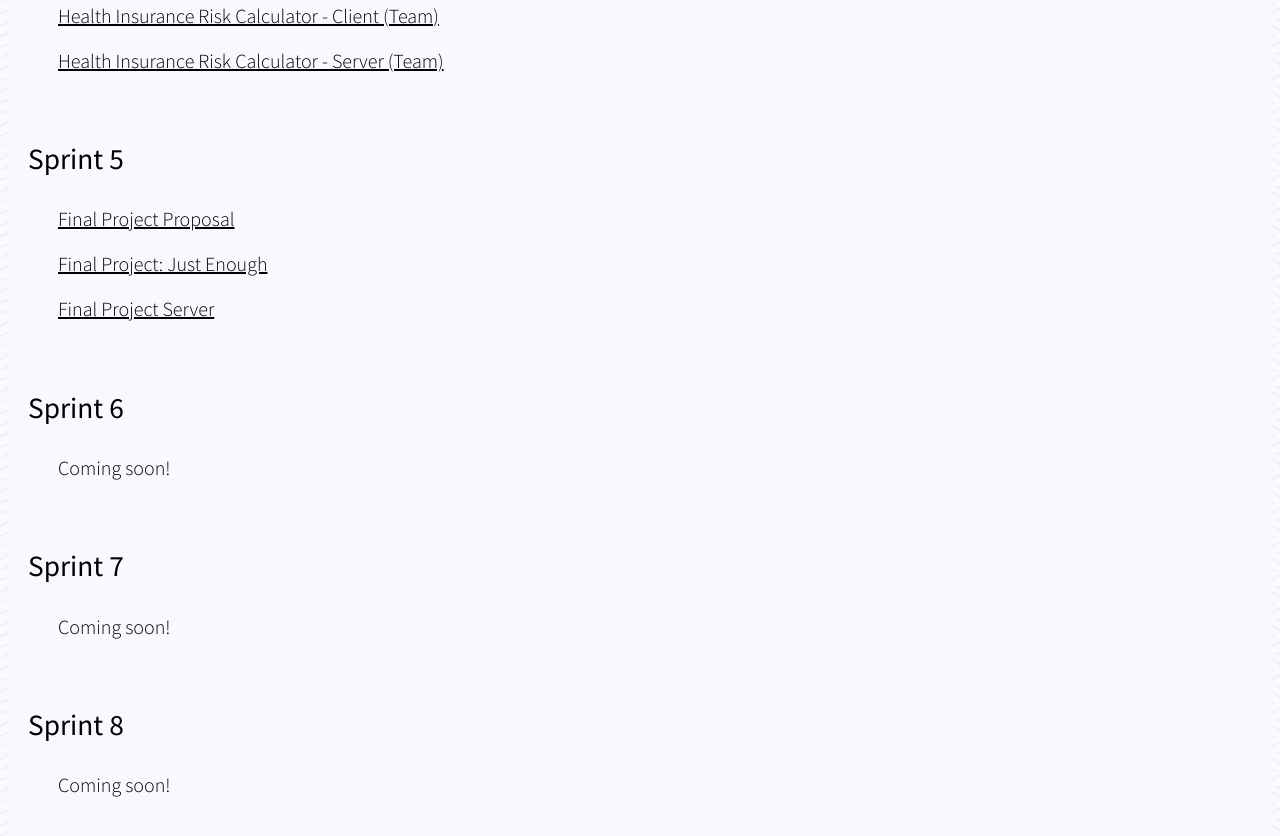
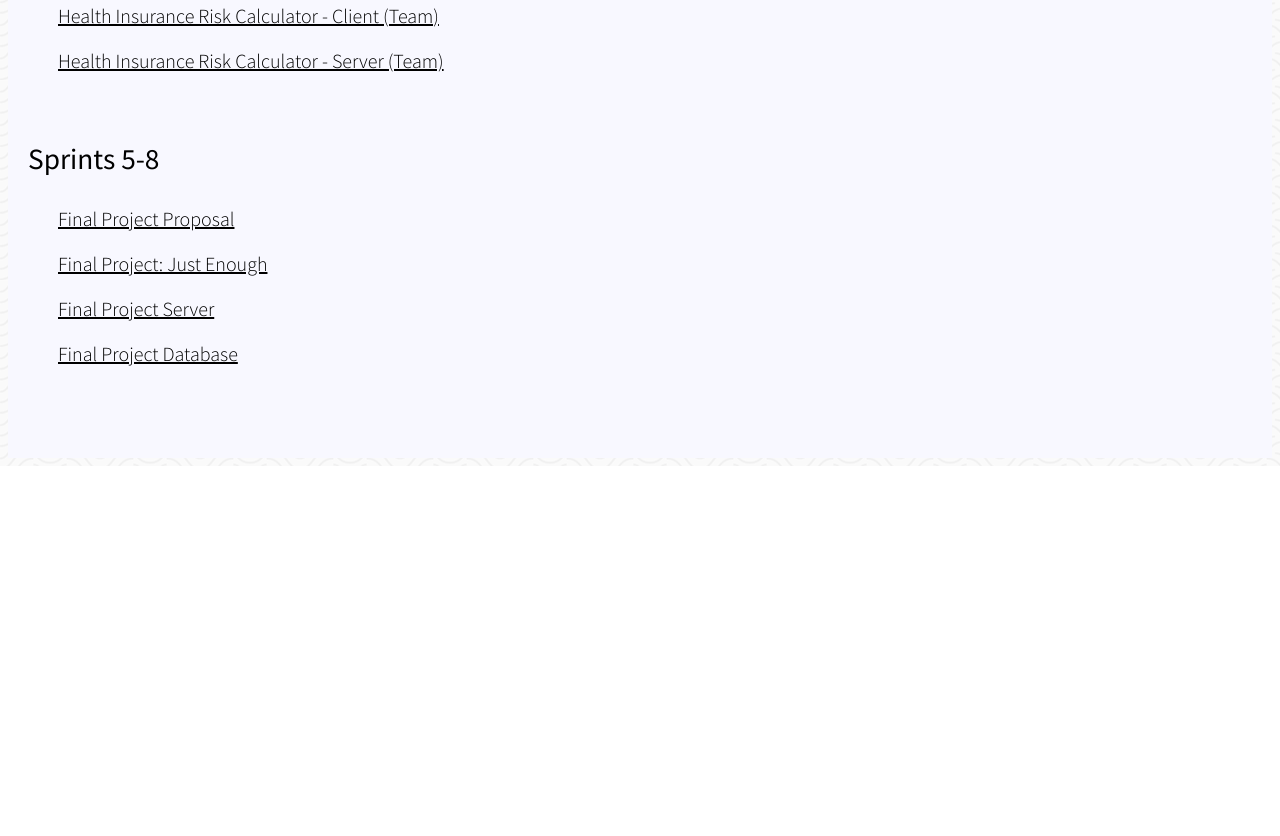
Before and after one commit to juliedosher/CPSC440_Portfolio, a website: page static/index.html in a window 1280 px wide. Shown: the part 1453-2289 px from the top of the page. After the commit the page ends 1919 px from the top, so only its background shows below. Drawn offline with nearby package versions, Linux system fonts and the light colour scheme.

Commit message:
added final project database link

```diff
--- a/static/index.html
+++ b/static/index.html
@@ -73,7 +73,7 @@
         Health Insurance Risk Calculator - Server (Team)</a></p>
 
       <br>
-      <h3>Sprint 5</h3>
+      <h3>Sprints 5-8</h3>
       <p><a href="https://dps-projectproposal.azurewebsites.net"
                 target="_blank">Final Project Proposal</a></p>
 
@@ -83,17 +83,8 @@
       <p><a href="https://just-enough-server.azurewebsites.net"
         target="_blank">Final Project Server</a></p>
 
-      <br>
-      <h3>Sprint 6</h3>
-      <p>Coming soon!</p>
-
-      <br>
-      <h3>Sprint 7</h3>
-      <p>Coming soon!</p>
-
-      <br>
-      <h3>Sprint 8</h3>
-      <p>Coming soon!</p>
+      <p><a href="https://just-enough-db.azurewebsites.net"
+                target="_blank">Final Project Database</a></p>
 
       <br><br><br><br>
     </section>
```
